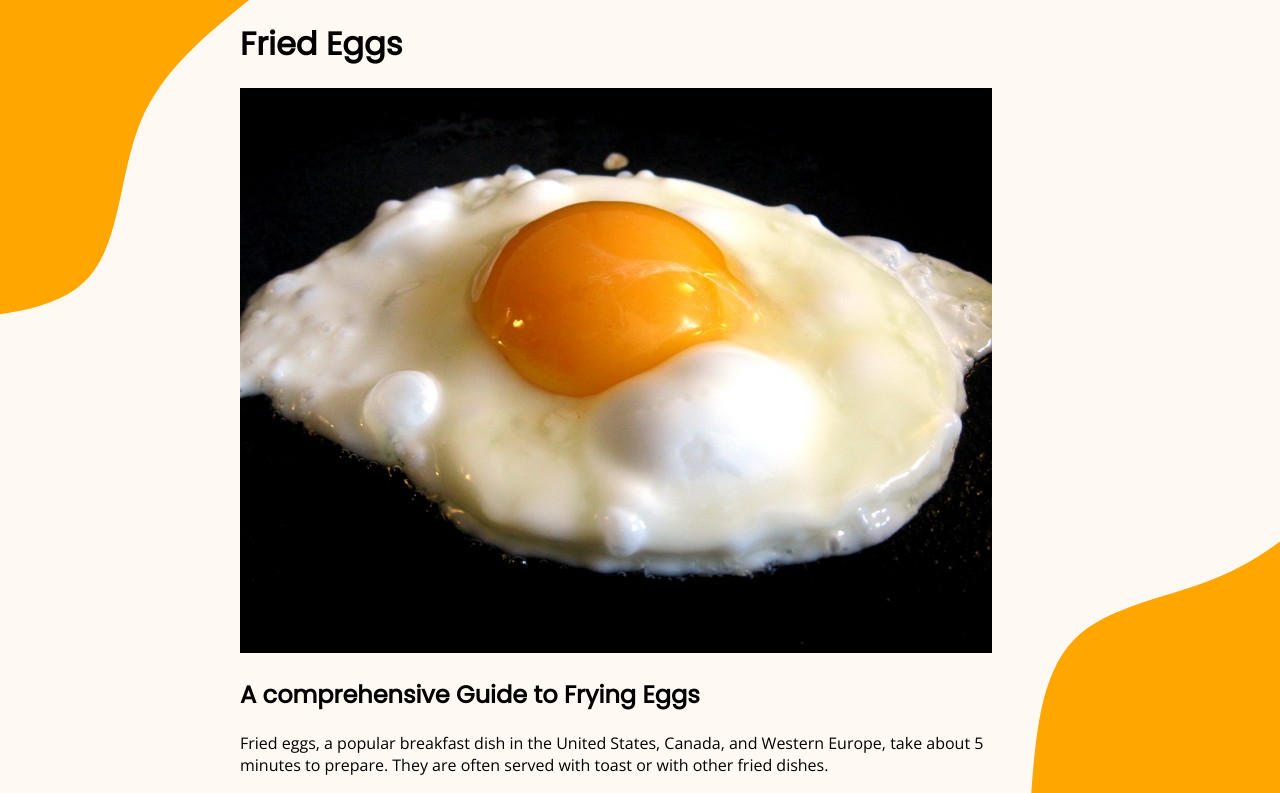
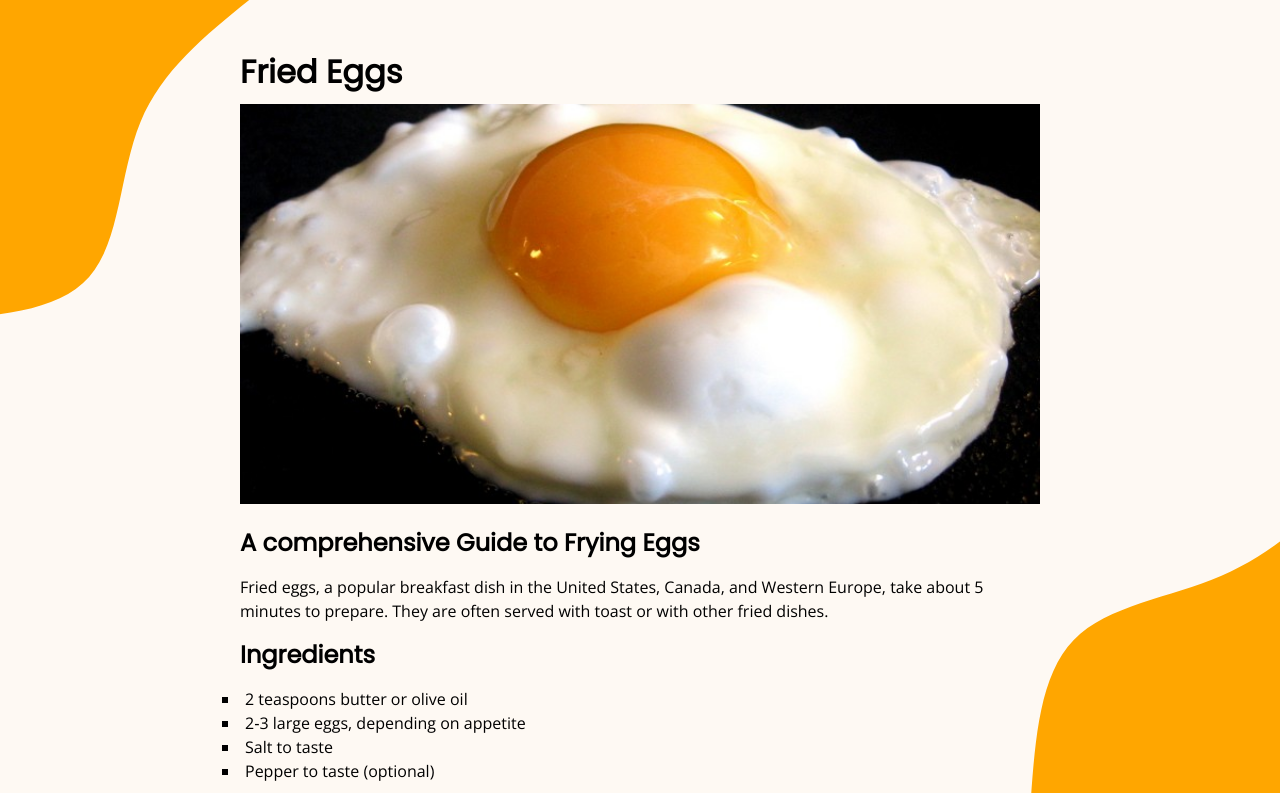
Before and after one commit to dandyllama/eggsotic-recipes, a plain HTML site: page recipes/fried-eggs.html in a window 1280 px wide. Shown: the top 793 px of the page. Drawn offline with nearby package versions, Linux system fonts and the light colour scheme.

Commit message:
Fix styling issues

```diff
--- a/styles/styles.css
+++ b/styles/styles.css
@@ -2,10 +2,6 @@
   margin: 0;
   padding: 0;
   box-sizing: border-box;
-}
-
-::-webkit-scrollbar {
-  display: none;
 }
 
 *,
@@ -15,6 +11,10 @@
   padding: inherit;
   box-sizing: inherit;
   scrollbar-width: none;
+}
+
+::-webkit-scrollbar {
+  display: none;
 }
 
 /* styling for website */
@@ -57,7 +57,8 @@ body {
   font-weight: 100;
   border-bottom: 1px solid #ed315d;
   margin-top: 2vh;
-  margin-bottom: 2vh;
+  margin-bottom: 3vh;
+  padding-bottom: 2vh;
 }
 
 .recipe-list li {
@@ -75,6 +76,7 @@ body {
 .recipe-container {
   width: 800px;
   margin: auto;
+  line-height: 150%;
 }
 
 .recipe-container h1,
@@ -82,6 +84,16 @@ body {
   font-family: "Poppins", Arial, Helvetica, sans-serif;
   margin-top: 20px;
   margin-bottom: 20px;
+}
+
+.recipe-container h1 {
+  padding-top: 40px;
+}
+
+.recipe-container img {
+  height: 400px;
+  width: 100%;
+  object-fit: cover;
 }
 
 .recipe-container p,
@@ -93,6 +105,10 @@ body {
   list-style: square;
 }
 
-.source p {
-  padding-bottom: 30px;
+.recipe-container li {
+  padding-left: 5px;
 }
+
+.recipe-container .notes li:last-of-type {
+  padding-bottom: 60px;
+}
```
